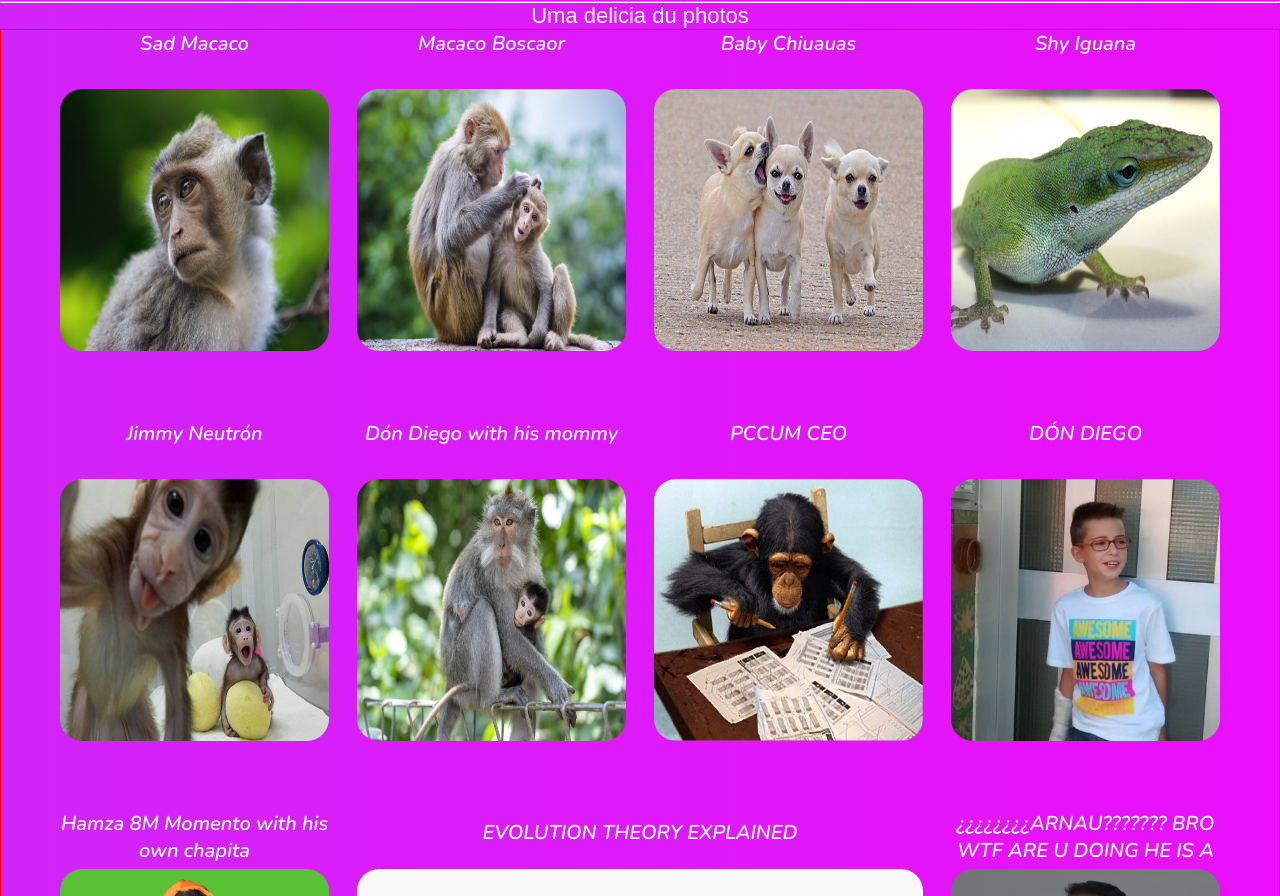
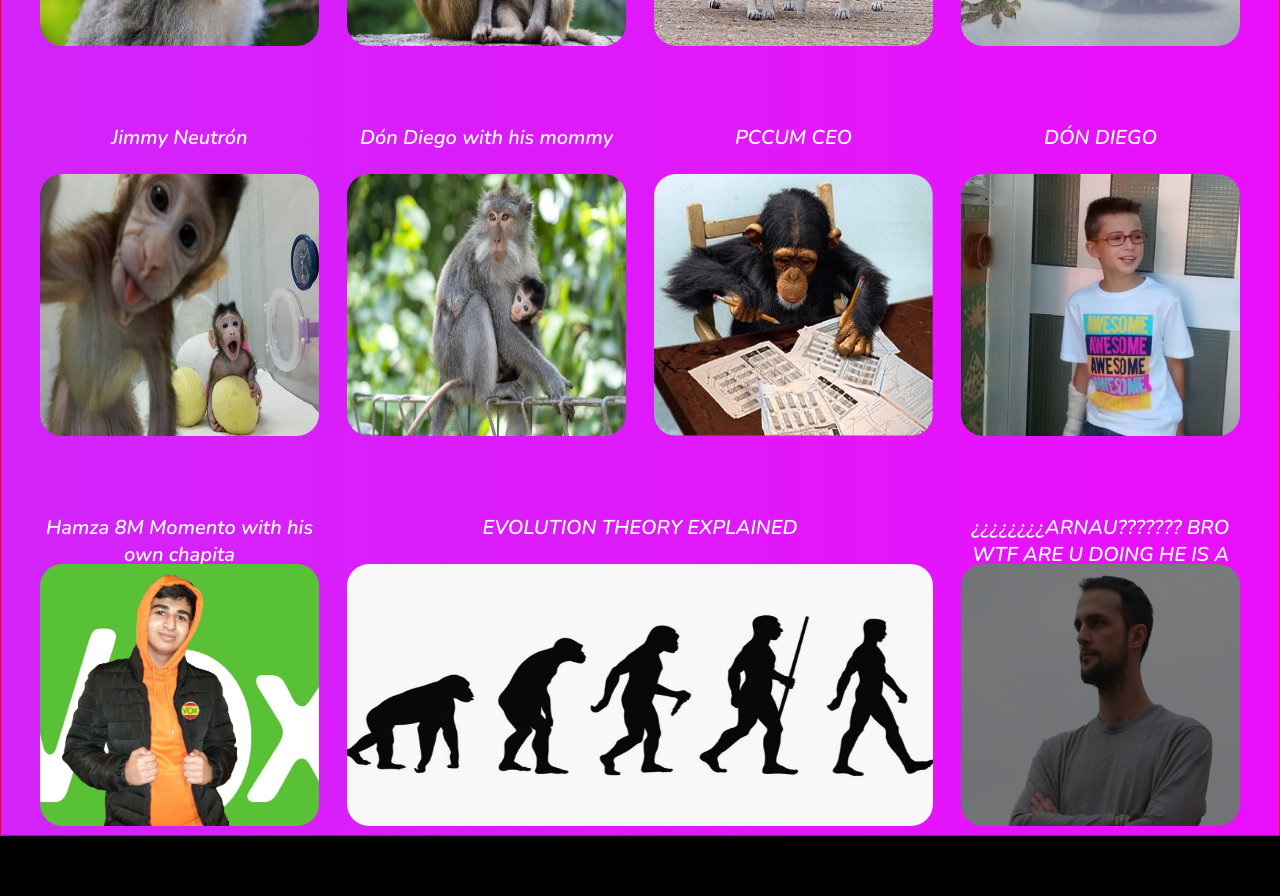
Before and after one commit to angelcamuna/MonkeyPageCSSfree, a plain HTML site: page Index.html in a window 1280 px wide. Shown: the part 370-1266 px from the top of the page. After the commit the page ends 1206 px from the top, so only its background shows below. Drawn offline with nearby package versions, Linux system fonts and the light colour scheme.

Commit message:
Ahora si, finished practica 2 "añadir CSS"

```diff
--- a/Index.html
+++ b/Index.html
@@ -6,90 +6,56 @@
     </title>
     <link rel="stylesheet" href="css/estilos.css"/>
     <link rel="preconnect" href="https://fonts.gstatic.com">
-    <link rel="stylesheet" href="css/displaygrid.css">
+    <link rel="stylesheet" href="css/displaygrid-index-arnau.css">
     <link href="https://fonts.googleapis.com/css2?family=Nunito:ital,wght@1,600&display=swap" rel="stylesheet">
   </head>
   <body bgcolor= "black" text= "white">
 <header>
-  <h1 align="center" style="font-size:500%;"> Welcome to my first <a href="https://es.wikipedia.org/wiki/Fauna">fauna</a> page
-  </h1>
 <hr>
-  <h1 align="center"> Animailes gugstosos
-  </h1>
 <hr>
-    <p align="center">Uma delicia du photos
-    </p>
 </header>
 <nav>
+<div id="container">
+    <div class="titulo"> <h1 align="center"> <a href="https://es.wikipedia.org/wiki/Animalia">Animailes</a> gugstosos: <a href="https://es.wikipedia.org/wiki/Macaca">Macaquinos</a> du clase P1P2
+    </h1></div>
 
-<div id="container">
-  <div></div>
-    <div><p align="center" > <a href="#" class="cool-link">  Sad Macaco  </a>  </p> </div>
-      <div><p align="center"> <a href="#" class="cool-link">  Macaco Boscaor  </a> </p>  </div>
-        <div><p align="center"> <a href="#" class="cool-link">  Baby Chiuauas  </a> </p>  </div>
-          <div><p align="center"> <a href="#" class="cool-link">  Shy Iguana  </a> </p>  </div>
-            <div></div>
-              <div></div>
+    <div class="titulo1"><p align="center" > <a href="#" class="cool-link">  Sad Macaco  </a>  </p> </div>
+    <div class="titulo2"><p align="center"> <a href="#" class="cool-link">  Macaco Boscaor  </a> </p>  </div>
+    <div class="titulo3"><p align="center"> <a href="#" class="cool-link">  Baby Chiuauas  </a> </p>  </div>
+    <div class="titulo4"><p align="center"> <a href="#" class="cool-link">  Shy Iguana  </a> </p>  </div>
+
 
   <div class="celda1">  <a href="pages/Macaco1.html"><img src="img/Macaquino1.jpg" alt=""></a> </div>
 	<div class="celda2">  <a href="pages/Macaco2.html"><img src="img/Macaquino2.jpg" alt=""></a> </div>
 	<div class="celda3">  <a href="pages/guagua.html"><img src="img/guagua.jpg" alt=""></a> </div>
 	<div class="celda4">  <a href="pages/shylizard.html"><img src="img/shylizard.jpg" alt=""></a> </div>
 
-  <div></div>
-    <div></div>
-      <div></div>
-        <div></div>
-          <div></div>
-            <div></div>
-              <div></div>
 
-  <div></div>
-    <div><p align="center"> <a href="#" class="cool-link">  Jimmy Neutrón </a> </p> </div>
-      <div><p align="center"> <a href="#" class="cool-link">  Dón Diego with his mommy  </a> </p> </div>
-        <div><p align="center"> <a href="#" class="cool-link">  PCCUM CEO  </a> </p> </div>
-          <div><p align="center"> <a href="#" class="cool-link">  DÓN DIEGO  </a> </p> </div>
-            <div></div>
-              <div></div>
+
+    <div class="titulo5"><p align="center"> <a href="#" class="cool-link">  Jimmy Neutrón </a> </p> </div>
+    <div class="titulo6"><p align="center"> <a href="#" class="cool-link">  Dón Diego with his mommy  </a> </p> </div>
+    <div class="titulo7"><p align="center"> <a href="#" class="cool-link">  PCCUM CEO  </a> </p> </div>
+    <div class="titulo8"><p align="center"> <a href="#" class="cool-link">  DÓN DIEGO  </a> </p> </div>
+
 
   <div class="celda5">  <a href="pages/Macaco5.html"><img src="img/Macaquino3.jpg" alt=""></a> </div>
   <div class="celda6">  <a href="pages/Macaco6.html"><img src="img/Macaquino6.jpg" alt=""></a> </div>
   <div class="celda7">  <a href="pages/studyingmonkey.html"> <img src="img/ahmed.png" width="600" height="400" alt=""></a> </div>
   <div class="celda8">  <a href="pages/dondiego.html"><img src="img/dondiego.png" width="600" height="400" alt=""></a> </div>
 
-  <div></div>
-    <div></div>
-      <div></div>
-        <div></div>
-          <div></div>
-            <div></div>
-              <div></div>
+    <div class="titulo9"><p align="center"> <a href="#" class="cool-link">  Hamza 8M Momento with his own chapita </a> </p> </div>
+      <div class="dobletexto1"><p align="center"> <a href="#" class="cool-link">  EVOLUTION THEORY EXPLAINED </a> </p> </div>
+          <div class="titulo12"><p align="center"> <a href="#" class="cool-link"> ¿¿¿¿¿¿¿¿ARNAU??????? BRO WTF ARE U DOING HE IS A TEACHER </a> </p> </div>
 
-
-
-  <div></div>
-    <div><p align="center"> <a href="#" class="cool-link">  Hamza 8M Momento with his own chapita </a> </p> </div>
-      <div class="dobletexto1"><p align="center"> <a href="#" class="cool-link">  EVOLUTION THEORY EXPLAINED </a> </p> </div>
-          <div><p align="center"> <a href="#" class="cool-link"> ¿¿¿¿¿¿¿¿ARNAU??????? BRO WTF ARE U DOING HE IS A TEACHER </a> </p> </div>
-            <div></div>
-              <div></div>
 
   <div class="celda9">  <a href="pages/Macaco5.html"><img src="img/hamzavox8m.png" alt=""></a> </div>
   <div class="doble1">  <a href="pages/monkyevo.html"><img src="img/monkyevo.jfif" alt=""></a> </div>
   <div class="celda12">  <a href="pages/arnaumoods.html"><img src="img/arnaufacha.png" width="600" height="400" alt=""></a> </div>
 
-  <div></div>
-    <div></div>
-      <div></div>
-        <div></div>
-          <div></div>
-            <div></div>
-              <div></div>
 </div>
 </nav>
 <footer>
-  <h1 style="font-size:300%;" align="center"><a href="https://es.wikipedia.org/wiki/Macaca">Macaquinos</a> du clase P1
-  </h1>
+
 </footer>
   </body>
 </html>
--- a/css/displaygridarnau.css
+++ b/css/displaygrid-index-arnau.css
@@ -216,7 +216,7 @@ border-radius:22px;
   padding: 9px;
   background-color:none;
   border-radius: 5px;
-  grid-column:4:5;
+  grid-column:4/5;
   grid-row:6/7;
 }
 #container .celda8 img{
@@ -309,7 +309,7 @@ border-radius:22px;
   padding: 9px;
   background-color:none;
   border-radius: 5px;
-  grid-column:4:5;
+  grid-column:4/5;
   grid-row:9/10;
 }
 #container .celda12 img{
@@ -324,40 +324,23 @@ border-radius:22px;
 
 
 
-
-
-
 #container .dobletexto1{
   padding: 9px;
   background-color: none;
   border-radius: 5px;
-  grid-column:3/5;
-  grid-row:7/8;
+  grid-column:2/4;
+  grid-row:8/9;
 }
 
 #container .doble1{
   padding: 9px;
   background-color: none;
   border-radius: 5px;
-  grid-column:3/5;
-  grid-row:8/9;
+  grid-column:2/4;
+  grid-row:9/10;
 }
 #container .doble1 img{
 height: 100%;
 width: 100%;
 border-radius:22px;
 }
-#container1 .doble1 video{
-height: 100%;
-width: 100%;
-
-}
-
-
-.parent {
-display: grid;
-grid-template-columns: repeat(7, 1fr);
-grid-template-rows: repeat(5, 1fr);
-grid-column-gap: 2px;
-grid-row-gap: 2px;
-}
--- a/css/displaygrid.css
+++ /dev/null
@@ -1,241 +0,0 @@
-*{
-  margin:0;
-  padding:0;
-}
-
-body{
-  font-family: 'Ubuntu', sans-serif;
-  background-color: #000000;
-  color:white;
-  font-size: 22px;
-}
-
-#container{
-  display:grid;
-  border: 1px solid red;
-  grid-template-columns: 5vh 1fr 1fr 1fr 1fr 5vh;
-  grid-template-rows: calc(5vh - 0px) calc(35vh - 0px) calc(5vh - 0px) calc(5vh - 0px) calc(35vh - 0px) calc(5vh - 0px) calc(5vh - 0px) calc(35vh - 0px);
-  grid-column-gap: 10px;
-  grid-row-gap: 10px;
-}
-
-#container .celda1{
-  padding: 9px;
-  background-color:none;
-  border-radius: 5px;
-  grid-column:2/3;
-  grid-row:2/3;
-  grid-template-rows: 30px 2fr;
-}
-
-#container .celda1 img{
-height: 100%;
-width: 100%;
-border-radius:22px;
-
-
-
-
-}
-
-
-
-#container .celda2{
-  padding: 9px;
-  background-color:none;
-  border-radius: 5px;
-  grid-column:3/4;
-  grid-row:2/3;
-}
-#container .celda2 img{
-height: 100%;
-width: 100%;
-border-radius:22px;
-
-}
-
-
-
-#container .celda3{
-  padding: 9px;
-  background-color:none;
-  border-radius: 5px;
-  grid-column:4/5;
-  grid-row:2/3;
-}
-#container .celda3 img{
-height: 100%;
-width: 100%;
-border-radius:22px;
-
-}
-
-#container .celda4{
-  padding: 9px;
-  background-color:none;
-  border-radius: 5px;
-  grid-column:5/6;
-  grid-row:2/3;
-}
-#container .celda4 img{
-height: 100%;
-width: 100%;
-border-radius:22px;
-}
-
-
-#container .celda5{
-  padding: 9px;
-  background-color:none;
-  border-radius: 5px;
-  grid-column:2/3;
-  grid-row:5/6;
-}
-#container .celda5 img{
-height: 100%;
-width: 100%;
-border-radius:22px;
-}
-
-
-
-#container .celda6{
-  padding: 9px;
-  background-color:none;
-  border-radius: 5px;
-  grid-column:3/4;
-  grid-row:5/6;
-}
-#container .celda6 img{
-height: 100%;
-width: 100%;
-
-border-radius:22px;
-}
-
-
-
-#container .celda7{
-  padding: 9px;
-  background-color:none;
-  border-radius: 5px;
-  grid-column:4/5;
-  grid-row:5/6;
-}
-#container .celda7 img{
-height: 100%;
-width: 100%;
-border-radius:22px;
-}
-
-
-
-#container .celda8{
-  padding: 9px;
-  background-color:none;
-  border-radius: 5px;
-  grid-column:5:6;
-  grid-row:5:6;
-}
-#container .celda8 img{
-height: 100%;
-width: 100%;
-border-radius:22px;
-}
-
-
-#container .celda9{
-  padding: 9px;
-  background-color:none;
-  border-radius: 5px;
-  grid-column:2/3;
-  grid-row:8/9;
-
-}
-#container .celda9 img{
-height: 100%;
-width: 100%;
-border-radius:22px;
-}
-
-
-
-#container .celda10{
-  padding: 9px;
-  background-color:none;
-  border-radius: 5px;
-  grid-column:3:4;
-  grid-row:9:10;
-}
-#container .celda10 img{
-height: 100%;
-width: 100%;
-
-border-radius:22px;
-}
-
-
-
-#container .celda11{
-  padding: 9px;
-  background-color:none;
-  border-radius: 5px;
-  grid-column:4:5;
-  grid-row:9:10;
-}
-#container .celda11 img{
-height: 100%;
-width: 100%;
-border-radius:22px;
-}
-
-
-
-#container .celda12{
-  padding: 9px;
-  background-color:none;
-  border-radius: 5px;
-  grid-column:5/6;
-  grid-row:8/9;
-}
-#container .celda12 img{
-height: 100%;
-width: 100%;
-border-radius:22px;
-}
-
-
-#container .dobletexto1{
-  padding: 9px;
-  background-color: none;
-  border-radius: 5px;
-  grid-column:3/5;
-  grid-row:7/8;
-}
-
-#container .doble1{
-  padding: 9px;
-  background-color: none;
-  border-radius: 5px;
-  grid-column:3/5;
-  grid-row:8/9;
-}
-#container .doble1 img{
-height: 100%;
-width: 100%;
-border-radius:22px;
-}
-#container1 .doble1 video{
-height: 100%;
-width: 100%;
-
-}
-
-
-.parent {
-display: grid;
-grid-template-columns: repeat(7, 1fr);
-grid-template-rows: repeat(5, 1fr);
-grid-column-gap: 2px;
-grid-row-gap: 2px;
-}
```
Also changed, not shown: pages/Macaco1.1.html (+1 -1 lines), pages/Macaco2.1.html (+1 -1 lines), pages/Macaco5.1.html (+1 -1 lines), pages/Macaco6.1.html (+1 -1 lines), pages/arnaumoods.html (+5 -5 lines), pages/dondiego1.html (+1 -1 lines), pages/guagua.html (+2 -2 lines), pages/guagua1.html (+1 -1 lines), pages/monkyevo.html (+1 -1 lines), pages/shylizard.html (+0 -4 lines), pages/shylizard1.html (+1 -1 lines), pages/studyingmonkey1.html (+1 -1 lines), css/displaygrid3(videos).css (renamed from css/displaygrid3.css), img/kukluxklanarnau.png (added).
